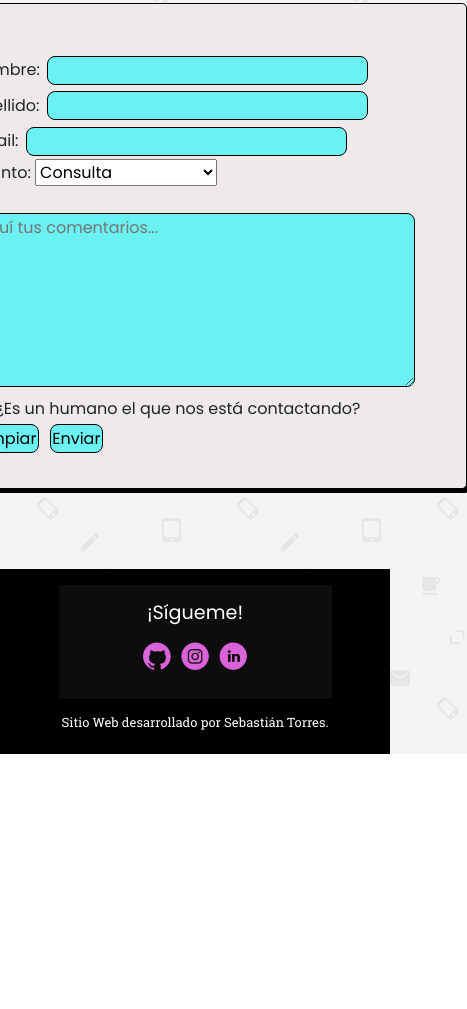
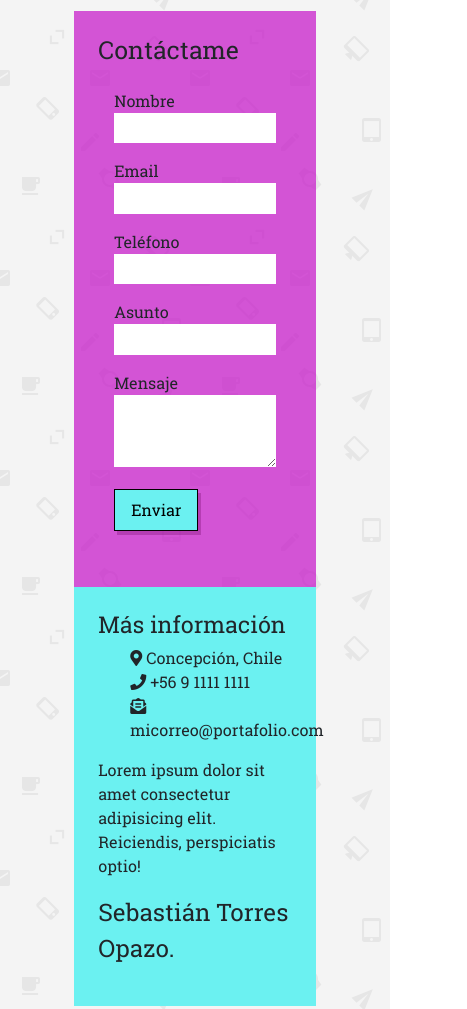
Before and after one commit to SebaTorr/webfinal_proyectocoder, a website: page pages/contacto.html in a window 390 px wide. Shown: the part 780-1789 px from the top of the page, 467 px wide, since content can reach past the window. Before the commit the page ends 1534 px from the top, so only its background shows below. Drawn offline with nearby package versions, Linux system fonts and the light colour scheme.

Commit message:
Se mejora formulario de página contacto

```diff
--- a/css/responsive.css
+++ b/css/responsive.css
@@ -18,6 +18,11 @@
         margin-bottom: 1rem;
         margin-right: 1rem;
         box-shadow: 3px 4px rgb(87, 9, 52);
+    }
+
+    .boxForm {
+        display: flex;
+
     }
 
 }
@@ -57,9 +62,6 @@
         box-shadow: 3px 4px rgb(5, 155, 147);
     }
 
-    .box-icon {
-        display: none;
-    }
 }
 
 
@@ -78,7 +80,22 @@
         box-shadow: 3px 4px rgb(87, 9, 52);
     }
 
+    .boxForm {
+        display: flex;
+        justify-content: center;
+        align-items: center;
+        flex-direction: column;
+    }
+
+    .boxForm .contactForm {
+        width: 80% !important;
+    }
+
+    .boxForm .contactInfo {
+        width: 80% !important;
+    }
 }
+
 
 
 @media (min-width: 576px) and (max-width: 768px) {
@@ -104,6 +121,21 @@
     .boxPort__project p {
         margin-top: 1rem;
         text-align: center;
+    }
+
+    .boxForm {
+        display: flex;
+        justify-content: center;
+        align-items: center;
+        flex-direction: column;
+    }
+
+    .boxForm .contactForm {
+        width: 80% !important;
+    }
+
+    .boxForm .contactInfo {
+        width: 80% !important;
     }
 
 }
@@ -134,6 +166,20 @@
         text-align: center;
     }
 
+    .boxForm {
+        display: flex;
+        justify-content: center;
+        align-items: center;
+        flex-direction: column;
+    }
+
+    .boxForm .contactForm {
+        width: 80% !important;
+    }
+
+    .boxForm .contactInfo {
+        width: 80% !important;
+    }
 }
 
 @media (max-width: 400px) {
@@ -182,4 +228,19 @@
         flex-wrap: wrap;
         padding: 0.5rem;
     }
+
+    .boxForm {
+        display: flex;
+        justify-content: center;
+        align-items: center;
+        flex-direction: column;
+    }
+
+    .boxForm .contactForm {
+        width: 80% !important;
+    }
+
+    .boxForm .contactInfo {
+        width: 80% !important;
+    }
 }
--- a/pages/contacto.html
+++ b/pages/contacto.html
@@ -1,5 +1,6 @@
 <!DOCTYPE html>
 <html lang="es">
+
 <head>
     <meta charset="UTF-8">
     <meta http-equiv="X-UA-Compatible" content="IE=edge">
@@ -11,7 +12,8 @@
     <link rel="stylesheet" href="../css/responsive.css">
     <link rel="stylesheet" href="../css/styles.css">
     <link href="https://fonts.googleapis.com/css2?family=Poppins&display=swap" rel="stylesheet">
-
+    <link rel="stylesheet" href="https://use.fontawesome.com/releases/v5.15.4/css/all.css"
+        integrity="sha384-DyZ88mC6Up2uqS4h/KRgHuoeGwBcD4Ng9SiP4dIRy0EXTlnuz47vAwmeGwVChigm" crossorigin="anonymous">
     <!--Inicio SEO-->
 
     <!--Título página-->
@@ -24,14 +26,16 @@
 
     <!--Fin SEO-->
 </head>
+
 <body>
     <header>
         <!--Nav Bootstrap-->
         <nav class="navbar navbar-expand-lg navbar-dark" style="background-color: #000000;">
             <div class="container-fluid">
                 <a class="navbar-brand" href="../index.html"><img src="../img/mifoto.png" alt="Logo" height="64px"></a>
-                    <button class="navbar-toggler" type="button" data-bs-toggle="collapse" data-bs-target="#navbarNavDropdown"
-                        aria-controls="navbarNavDropdown" aria-expanded="false" aria-label="Toggle navigation">
+                <button class="navbar-toggler" type="button" data-bs-toggle="collapse"
+                    data-bs-target="#navbarNavDropdown" aria-controls="navbarNavDropdown" aria-expanded="false"
+                    aria-label="Toggle navigation">
                     <span class="navbar-toggler-icon"></span>
                 </button>
                 <div class="collapse navbar-collapse" id="navbarNavDropdown">
@@ -68,36 +72,56 @@
     <main class="container-fluid">
         <div class="parrBox">
             <h1 class="titulo">Contáctame</h1>
-                <p class="parrDescription parrBoxEstilo"> Si quieres saber algo respecto a mis servicios, o solicitar alguna cotización, no dudes en contactarme!
+            <p class="parrDescription parrBoxEstilo"> Si quieres saber algo respecto a mis servicios, o solicitar alguna
+                cotización, no dudes en contactarme!
                 o si quieres invitar a un café, algunas cervezas (una sola jeje), y conversar, también le damos!
             </p>
         </div>
         <div class="boxForm">
-                <form class="boxForm__formulario">
-                    <label for="nombre">Nombre: </label>
-                    <input type="text" name="nombre" class="boxForm__formulario--inputStyles">
-                    <br>
-                    <label for="apellido">Apellido: </label>
-                    <input type="text" name="apellido" class="boxForm__formulario--inputStyles">
-                    <br>
-                    <label for="email">Email: </label>
-                    <input type="email" name="email" class="boxForm__formulario--inputStyles">
-                    <br>
-                    <label for="asunto">Asunto:</label>
-                        <select name="asunto">
-                            <option value="consulta">Consulta</option>
-                            <option value="cotizacion">Cotización Servicios</option>
-                        </select>
-                    <br>
-                    <br>
-                    <textarea rows="7" cols="30" class="boxForm__formulario--inputStyles" placeholder="Aquí tus comentarios..."></textarea>
-                    <br>
-                    <input type="checkbox" name="acepta" value="1">
-                    <label for="acepta">¿Es un humano el que nos está contactando?</label>
-                    <br>
-                    <input class="boxForm__formulario--btnForm" type="reset" value="Limpiar">
-                    <input class="boxForm__formulario--btnForm" type="submit" value="Enviar">
+            <div class="contactForm">
+                <h2>Contáctame</h2>
+                <form action="">
+                    <p>
+                        <label for="nombre">Nombre</label>
+                        <input type="text" name="nombre" id="nombre">
+                    </p>
+                    <p>
+                        <label for="email">Email</label>
+                        <input type="email" name="email" id="email">
+                    </p>
+                    <p>
+                        <label for="telefono">Teléfono</label>
+                        <input type="tel" name="telefono" id="email">
+                    </p>
+                    <p>
+                        <label for="asunto">Asunto</label>
+                        <input type="text" name="asunto" id="asunto">
+                    </p>
+                    <p>
+                        <label for="mensaje">Mensaje</label>
+                        <textarea name="mensaje" id="mensaje" rows="3"></textarea>
+                    </p>
+                    <p>
+                        <button type="submit">
+                            Enviar
+                        </button>
+                    </p>
                 </form>
+            </div>
+            <div class="contactInfo">
+                <h3>Más información</h3>
+                <ul>
+                    <li><i class="fas fa-map-marker-alt"></i> Concepción, Chile</li>
+                    <li><i class="fas fa-phone"></i> +56 9 1111 1111</li>
+                    <li><i class="fas fa-envelope-open-text"></i> micorreo@portafolio.com</li>
+                </ul>
+                <p>
+                    Lorem ipsum dolor sit amet consectetur adipisicing elit. Reiciendis, perspiciatis optio!
+                </p>
+                <p class="nombreInfo">
+                    Sebastián Torres Opazo.
+                </p>
+            </div>
         </div>
     </main>
 
@@ -114,7 +138,12 @@
     </footer>
 
     <!--Script de Bootstrap-->
-    <script src="https://cdn.jsdelivr.net/npm/@popperjs/core@2.10.2/dist/umd/popper.min.js" integrity="sha384-7+zCNj/IqJ95wo16oMtfsKbZ9ccEh31eOz1HGyDuCQ6wgnyJNSYdrPa03rtR1zdB" crossorigin="anonymous"></script>
-    <script src="https://cdn.jsdelivr.net/npm/bootstrap@5.1.3/dist/js/bootstrap.min.js" integrity="sha384-QJHtvGhmr9XOIpI6YVutG+2QOK9T+ZnN4kzFN1RtK3zEFEIsxhlmWl5/YESvpZ13" crossorigin="anonymous"></script>
+    <script src="https://cdn.jsdelivr.net/npm/@popperjs/core@2.10.2/dist/umd/popper.min.js"
+        integrity="sha384-7+zCNj/IqJ95wo16oMtfsKbZ9ccEh31eOz1HGyDuCQ6wgnyJNSYdrPa03rtR1zdB"
+        crossorigin="anonymous"></script>
+    <script src="https://cdn.jsdelivr.net/npm/bootstrap@5.1.3/dist/js/bootstrap.min.js"
+        integrity="sha384-QJHtvGhmr9XOIpI6YVutG+2QOK9T+ZnN4kzFN1RtK3zEFEIsxhlmWl5/YESvpZ13"
+        crossorigin="anonymous"></script>
 </body>
+
 </html>
--- a/scss/origen.scss
+++ b/scss/origen.scss
@@ -1,7 +1,7 @@
 
 // Partials
 @import "partials/fonts";
-@import "partials/varcustom";
+@import "partials/variables";
 
 // Bootstrap scss
 @import "bootstrap/scss/functions";
@@ -21,6 +21,10 @@
 body {
     background-image: url(../backgrounds/email-pattern/email-pattern.png);
     font-family: 'Poppins', sans-serif;
+}
+
+main {
+    margin-bottom: 5rem;
 }
 
 li {
@@ -149,24 +153,52 @@ li {
 .boxForm {
     display: flex;
     justify-content: center;
-    padding: 1.5rem;
-    padding-bottom: 5rem;
+    padding: 2rem;
+    font-family: 'RobotoSlabRegular';
 
-    form {
-        border: 1px solid black;
-        padding: 3rem;
-        padding-bottom: 2rem;
-        box-shadow: 3px 4px black;
-        border-radius: 5px;
-        background-color: rgb(238, 234, 234);
+    .contactForm {
+        background-color: $moradoBase;
+        width: 45%;
+        padding: 1.5rem;
 
-        input, textarea {
-            background-color: rgb(107, 241, 241);
-            border-radius: 8px;
-            margin: 0.2rem;
-            padding: 0.1rem;
-            border: 1px solid black;
+        form {
+            margin: 0;
+            padding: 1em;
+
+
+            input {
+                width: 100%;
+                padding: 0.2rem;
+                border: none;
+                outline: 0;
+            }
+
+            textarea {
+                width: 100%;
+                border: none;
+                outline: 0;
+            }
+
+            button {
+                background: $celesteBase;
+                border: 1px solid black;
+                padding: 0.5rem 1rem;
+                box-shadow: 3px 4px rgba(134, 27, 127, 0.397);
+
+            }
+
         }
+    }
+
+    .contactInfo {
+        background-color: $celesteBase;
+        padding: 1.5rem;
+        width: 40%;
+
+        .nombreInfo {
+            font-size: 1.5rem;
+        }
+
     }
 }
 
```
Also changed, not shown: css/styles.css. Lines whose indentation alone changed are shown as unchanged.
